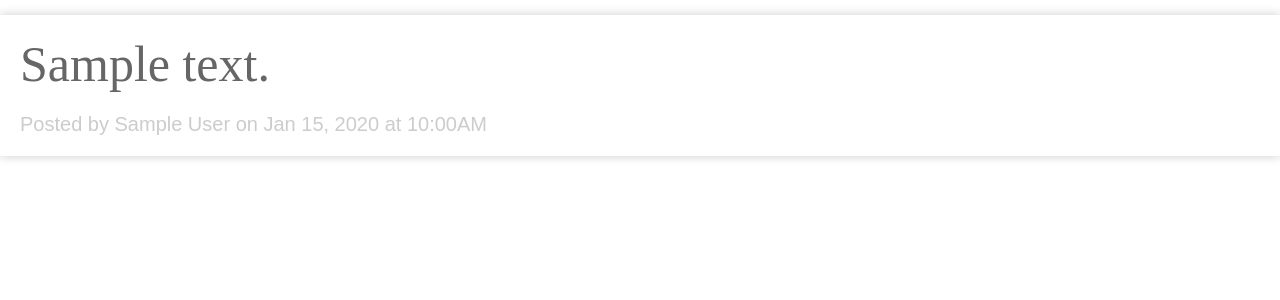
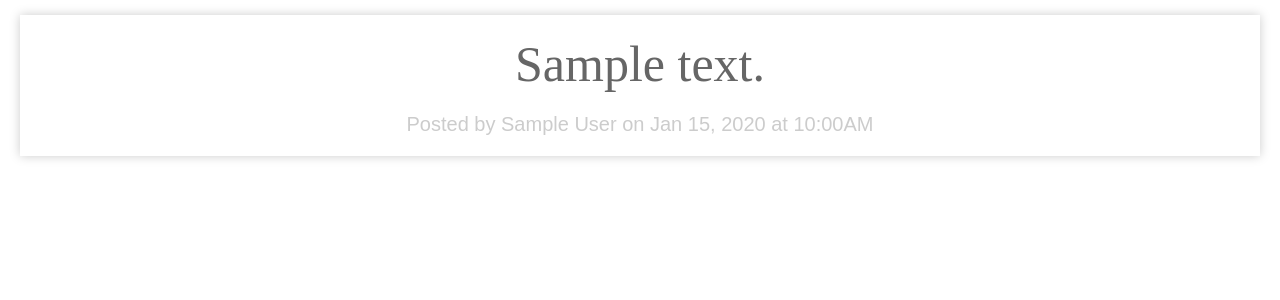
Before and after one commit to stmoks/hello, a Python web app: template flask/app/templates/posts/posts.html in a window 1280 px wide. Shown: the part 184-484 px from the top of the page. Run offline with Jinja, Linux system fonts and the light colour scheme; the template is opened without the code that fills it: most values are stand-ins (such as "Sample title", 1, 10 or a date in 2020).

Commit message:
fix margins for article elements

```diff
--- a/flask/app/static/styles.css
+++ b/flask/app/static/styles.css
@@ -85,6 +85,7 @@ p {
 /* Styling main content area */
 .main-content {
   margin-top: 20px;
+
 }
 
 /* Styling footer */
@@ -99,17 +100,21 @@ p {
 
 article,
 form {
-  text-align: left;
+  text-align: center;
   min-width: 200px;
   padding: 20px;
   margin-bottom: 20px;
+  margin-left: 20px;
+  margin-right: 20px;
   box-shadow: 0px 0px 10px #ccc;
   vertical-align: top;
+
 }
+
 
 aside {
   color: #ccc;
-  text-align: left;
+  text-align: center;
 }
 
 form {
```
